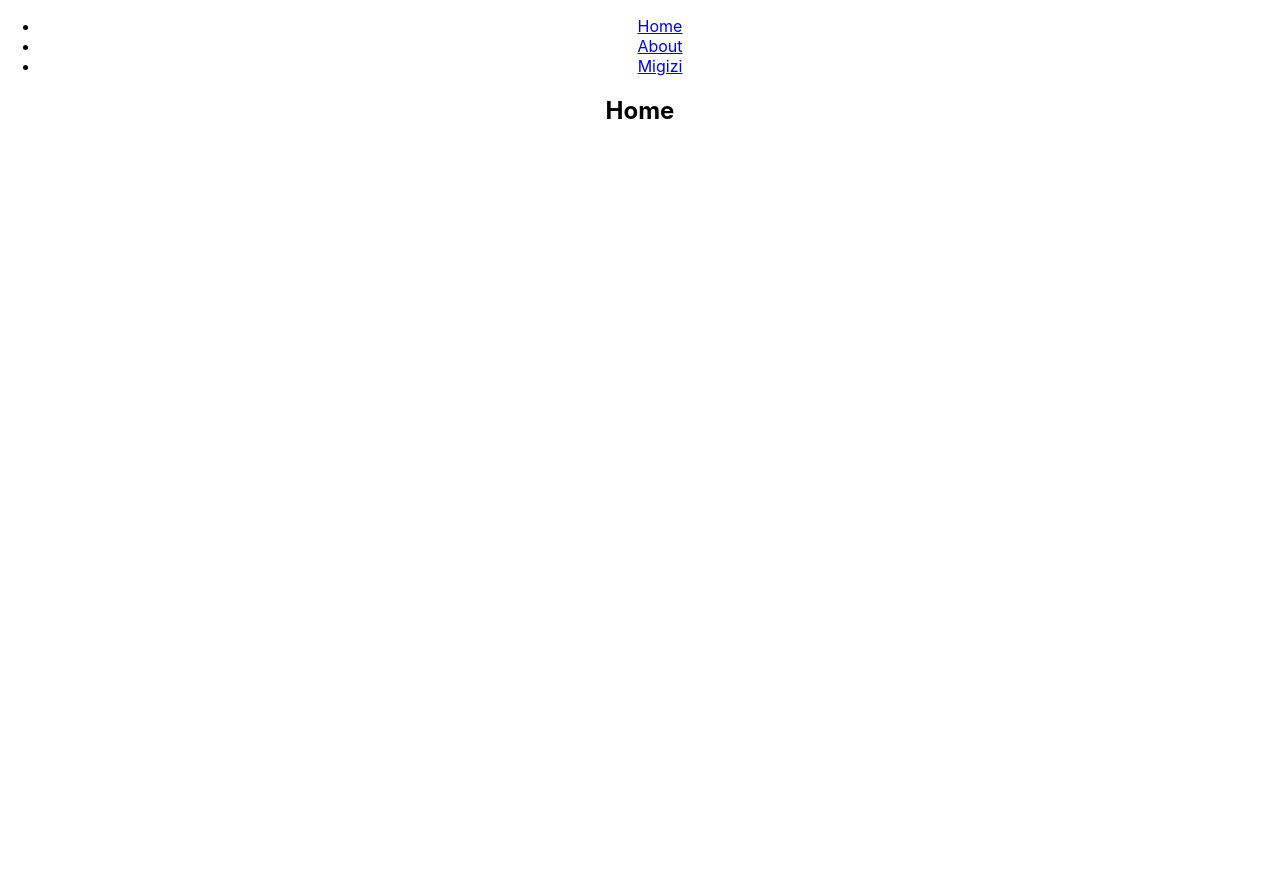
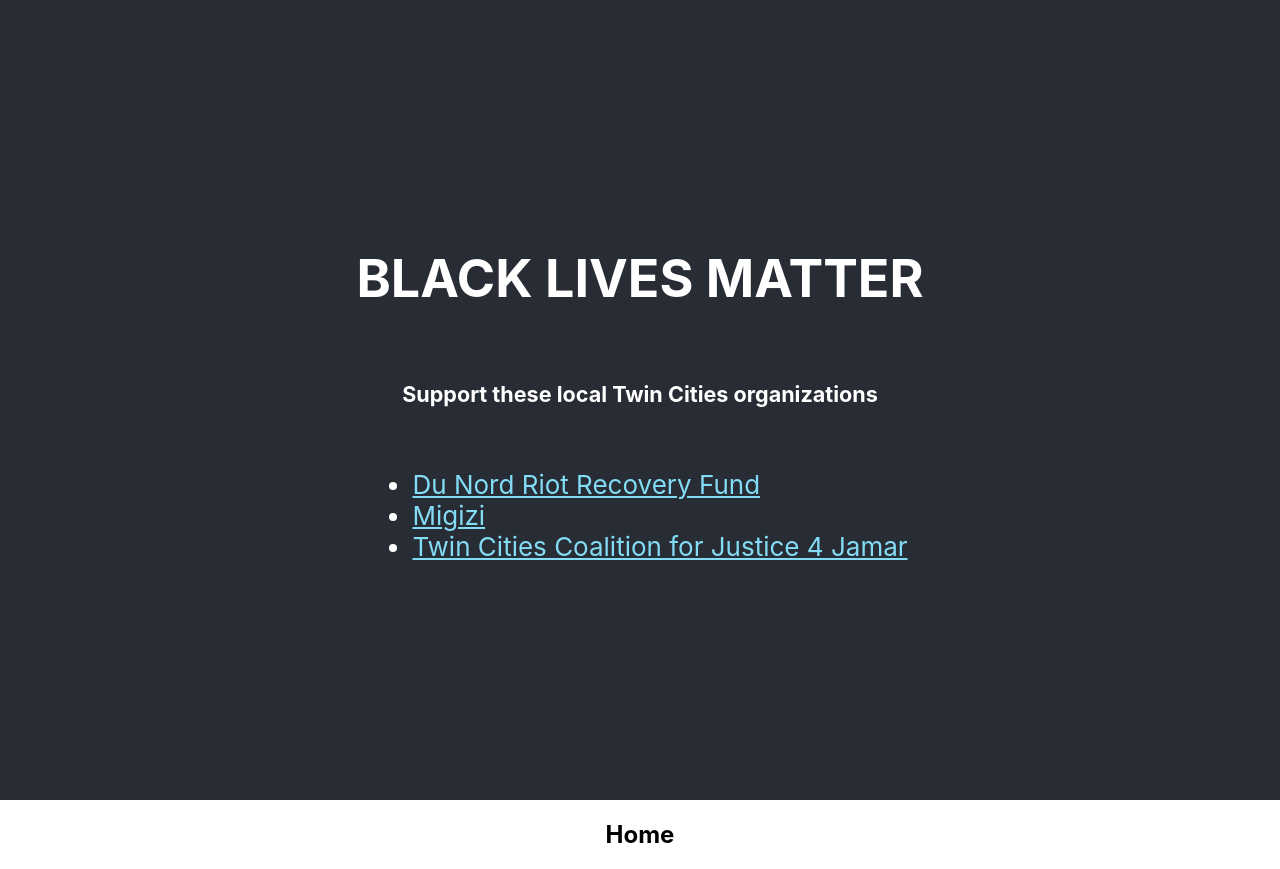
Before and after one commit to amaxama/blm-donate, a React (Create React App) app: page / in a window 1280 px wide. Before the commit the page ends 800 px from the top, so only its background shows below. Built offline with nearby package versions, Linux system fonts and the light colour scheme.

Commit message:
Adjust some styling

```diff
--- a/src/App.css
+++ b/src/App.css
@@ -25,7 +25,7 @@
 }
 
 .App-link {
-  color: #61dafb;
+  color: #83dcf5;
 }
 
 @keyframes App-logo-spin {
@@ -36,3 +36,29 @@
     transform: rotate(360deg);
   }
 }
+
+.content {
+  background-color: #FFF;
+  padding: 20px;
+}
+
+ul.header li {
+  display: inline;
+  list-style-type: none;
+  margin: 0;
+}
+ul.header {
+  background-color: #111;
+  padding: 0;
+}
+ul.header li a {
+  color: #FFF;
+  font-weight: bold;
+  text-decoration: none;
+  padding: 20px;
+  display: inline-block;
+}
+
+ul.org-list {
+  text-align: left;
+}
--- a/src/App.js
+++ b/src/App.js
@@ -5,32 +5,52 @@ import {
   BrowserRouter as Router,
   Switch,
   Route,
-  Link
+  Link,
+  NavLink
 } from "react-router-dom";
 
 export default function App() {
   return (
     <Router>
       <div className="App">
-        <nav>
-          <ul>
+        <header className="App-header">
+
+          {/* <nav>
+            <ul className="header">
               <li>
-              <Link to="/">Home</Link>
+                <NavLink className="App-link" to="/">Home</NavLink>
               </li>
               <li>
-              <Link to="/about">About</Link>
+                <Link className="App-link" to="/about">About</Link>
               </li>
               <li>
-              <Link to="/migizi">Migizi</Link>
+                <Link className="App-link" to="/migizi">Migizi</Link>
               </li>
-            {/* <li>
-              <Link to="/du-nord-riot-recovery-fund">Du Nord Riot Recovery Fund</Link>
+            </ul>
+          </nav> */}
+          <h1>
+            BLACK LIVES MATTER
+          </h1>
+          <h5>
+            Support these local Twin Cities organizations
+          </h5>
+          <ul className="org-list">
+              <li>
+                <a className="App-link" href="/du-nord-riot-recovery-fund">
+                  Du Nord Riot Recovery Fund
+                </a>
               </li>
               <li>
-              <Link to="/tccj4j">Twin Cities Coalition for Justice 4 Jamar</Link>
-            </li> */}
+                <Link className="App-link" to="/migizi">Migizi</Link>
+              </li>
+              <li>
+                <a className="App-link" href="https://blm-donate.netlify.app/tccj4j">
+                  Twin Cities Coalition for Justice 4 Jamar
+                </a>
+              </li>
             </ul>
-        </nav>
+            </header>
+
 
         <Switch>
           <Route path="/about">
@@ -50,11 +70,7 @@ export default function App() {
             window.open("https://www.eservicepayments.com/cgi-bin/Vanco_ver3.vps?appver3=wWsk24ZWJSTZKsGd1RMKlg0BDvsSG3VIWQCPJNNxD8upkiY7JlDavDsozUE7KG0nFx2NSo8LdUKGuGuF396vbe3IlxBEDvWpyHE5B509BR-XHubq5Z7ap5JVmPErc4ZeYHCKCZhESjGNQmZ5B-6dx5HutT3tgoe4wdbCqVUkWdA%3D&ver=3&utm_source=qr&utm_medium=poster&utm_campaign=blm-poster");
             return (<div />);
           }} /> */}
-          {/* <Route exact path="/du-nord-riot-recovery-fund" render={() => {
-            window.open("https://www.gofundme.com/f/minnesota-poc-business-support?utm_source=customer&utm_medium=copy_link-tip&utm_campaign=p_cp+share-sheet");
-            return null;
-          }} />
-          <Route exact path="/tccj4j" /> */}
+
         </Switch>
 
       </div>
```
Lines whose indentation alone changed are shown as unchanged.
